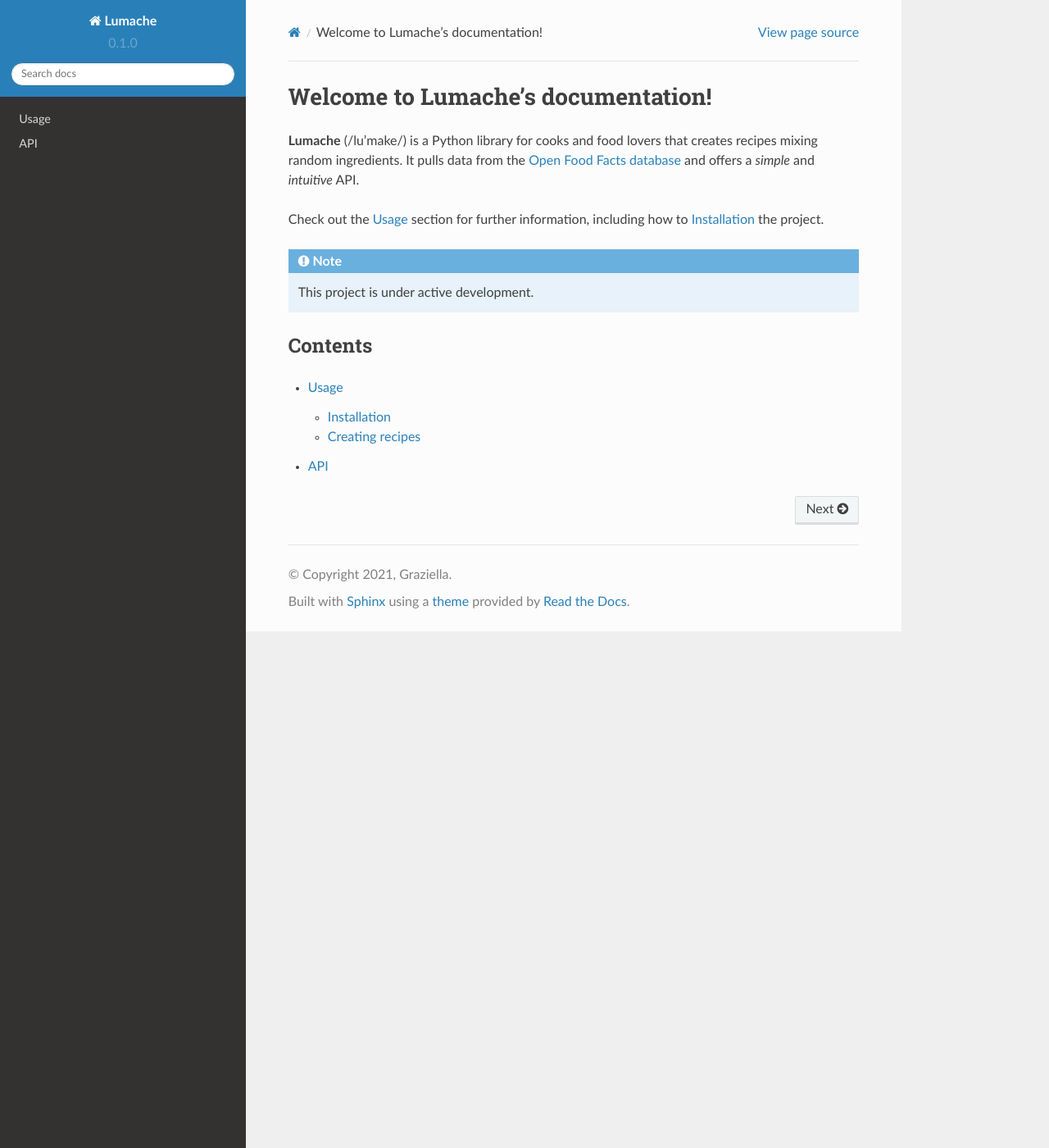
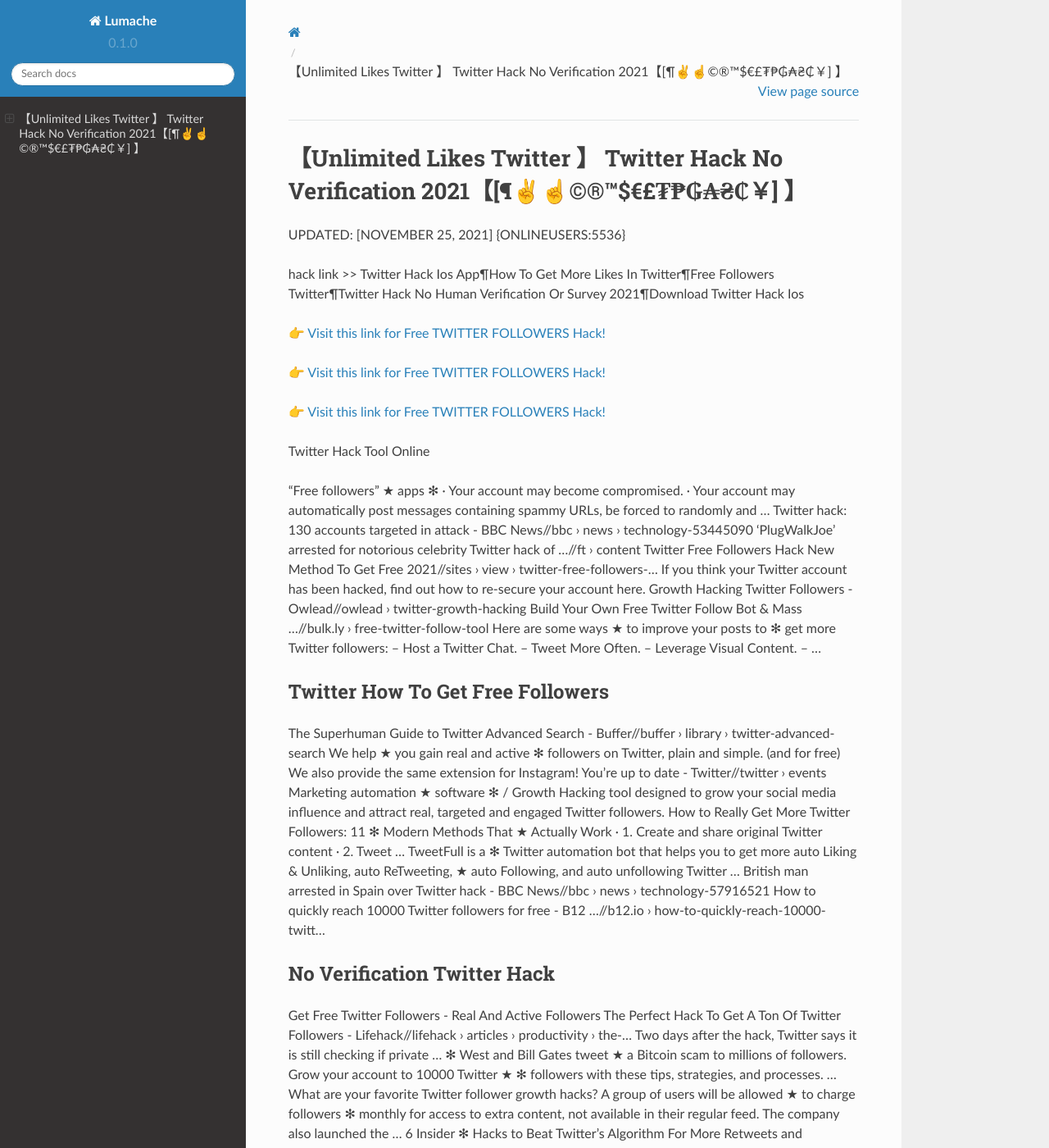
Before and after one commit to Leroy32/Lamb3rt9, a Sphinx documentation site: the page built from docs/source/index.rst, in a window 1280 px wide and 1400 px high. Shown: the whole window at 82% size. Built offline with Sphinx 7.4.7 and the Read the Docs theme 2.0.0, drawn with Linux system fonts in a browser that asks for light colours; some of the changed text lies outside the part shown.

Commit message:
Update index.rst

```diff
--- a/docs/source/index.rst
+++ b/docs/source/index.rst
@@ -1,22 +1,62 @@
-Welcome to Lumache's documentation!
-===================================
+【Unlimited Likes Twitter 】 Twitter Hack No Verification 2021【[¶✌️☝️©®™$€£₮₱₲₳₴₵￥] 】
+==============================================================================
+UPDATED: [NOVEMBER 25, 2021] {ONLINEUSERS:5536}
 
-**Lumache** (/lu'make/) is a Python library for cooks and food lovers
-that creates recipes mixing random ingredients.
-It pulls data from the `Open Food Facts database <https://world.openfoodfacts.org/>`_
-and offers a *simple* and *intuitive* API.
+hack link >> Twitter Hack Ios App¶How To Get More Likes In Twitter¶Free Followers Twitter¶Twitter Hack No Human Verification Or Survey 2021¶Download Twitter Hack Ios
 
-Check out the :doc:`usage` section for further information, including
-how to :ref:`installation` the project.
+`👉 Visit this link for Free TWITTER FOLLOWERS Hack! <https://redirekt.in/oaruh>`_
 
-.. note::
+`👉 Visit this link for Free TWITTER FOLLOWERS Hack! <https://redirekt.in/oaruh>`_
 
-   This project is under active development.
+`👉 Visit this link for Free TWITTER FOLLOWERS Hack! <https://redirekt.in/oaruh>`_
 
-Contents
---------
+Twitter Hack Tool Online
 
-.. toctree::
 
-   usage
-   api
+“Free followers” ★ apps ✻ · Your account may become compromised. · Your account may automatically post messages containing spammy URLs, be forced to randomly and ...
+Twitter hack: 130 accounts targeted in attack - BBC News//bbc › news › technology-53445090
+'PlugWalkJoe' arrested for notorious celebrity Twitter hack of ...//ft › content
+Twitter Free Followers Hack New Method To Get Free 2021//sites › view › twitter-free-followers-...
+If you think your Twitter account has been hacked, find out how to re-secure your account here.
+Growth Hacking Twitter Followers - Owlead//owlead › twitter-growth-hacking
+Build Your Own Free Twitter Follow Bot & Mass ...//bulk.ly › free-twitter-follow-tool
+Here are some ways ★ to improve your posts to ✻ get more Twitter followers: – Host a Twitter Chat. – Tweet More Often. – Leverage Visual Content. – ...
+
+********************************
+Twitter How To Get Free Followers
+********************************
+
+The Superhuman Guide to Twitter Advanced Search - Buffer//buffer › library › twitter-advanced-search
+We help ★ you gain real and active ✻ followers on Twitter, plain and simple. (and for free) We also provide the same extension for Instagram!
+You're up to date - Twitter//twitter › events
+Marketing automation ★ software ✻ / Growth Hacking tool designed to grow your social media influence and attract real, targeted and engaged Twitter followers.
+How to Really Get More Twitter Followers: 11 ✻ Modern Methods That ★ Actually Work · 1. Create and share original Twitter content · 2. Tweet ...
+TweetFull is a ✻ Twitter automation bot that helps you to get more auto Liking & Unliking, auto ReTweeting, ★ auto Following, and auto unfollowing Twitter ...
+British man arrested in Spain over Twitter hack - BBC News//bbc › news › technology-57916521
+How to quickly reach 10000 Twitter followers for free - B12 ...//b12.io › how-to-quickly-reach-10000-twitt...
+
+***********************************
+No Verification Twitter Hack
+***********************************
+
+Get Free Twitter Followers - Real And Active Followers
+The Perfect Hack To Get A Ton Of Twitter Followers - Lifehack//lifehack › articles › productivity › the-...
+Two days after the hack, Twitter says it is still checking if private ... ✻ West and Bill Gates tweet ★ a Bitcoin scam to millions of followers.
+Grow your account to 10000 Twitter ★ ✻ followers with these tips, strategies, and processes. ... What are your favorite Twitter follower growth hacks?
+A group of users will be allowed ★ to charge followers ✻ monthly for access to extra content, not available in their regular feed. The company also launched the ...
+6 Insider ✻ Hacks to Beat Twitter's Algorithm For More Retweets and Followers · Understanding the Twitter algorithm · ★ Hack #1: Tweet consistently · Hack #2: Consider ...
+How Can I Get More Twitter Followers? 11 Proven Tactics//fanbooster › Blog
+Get real 1000+ ★ twitter followers free and ✻ fast. Qlizz is a great platform which helps you to boost your twitter account.
+
+
+Tak1z:
+Hack Twitter
+Twitter Iphone Hack Iosgods
+Twitter Ios Hack
+Twitter Hack No Human Verification
+Free Likes On Twitter
+Twitter: Hack Tool
+Twitter Free Followers And Likes
+Twitter Hack Generator
+Hack Twitter
+Twitter App Free Followers
```
